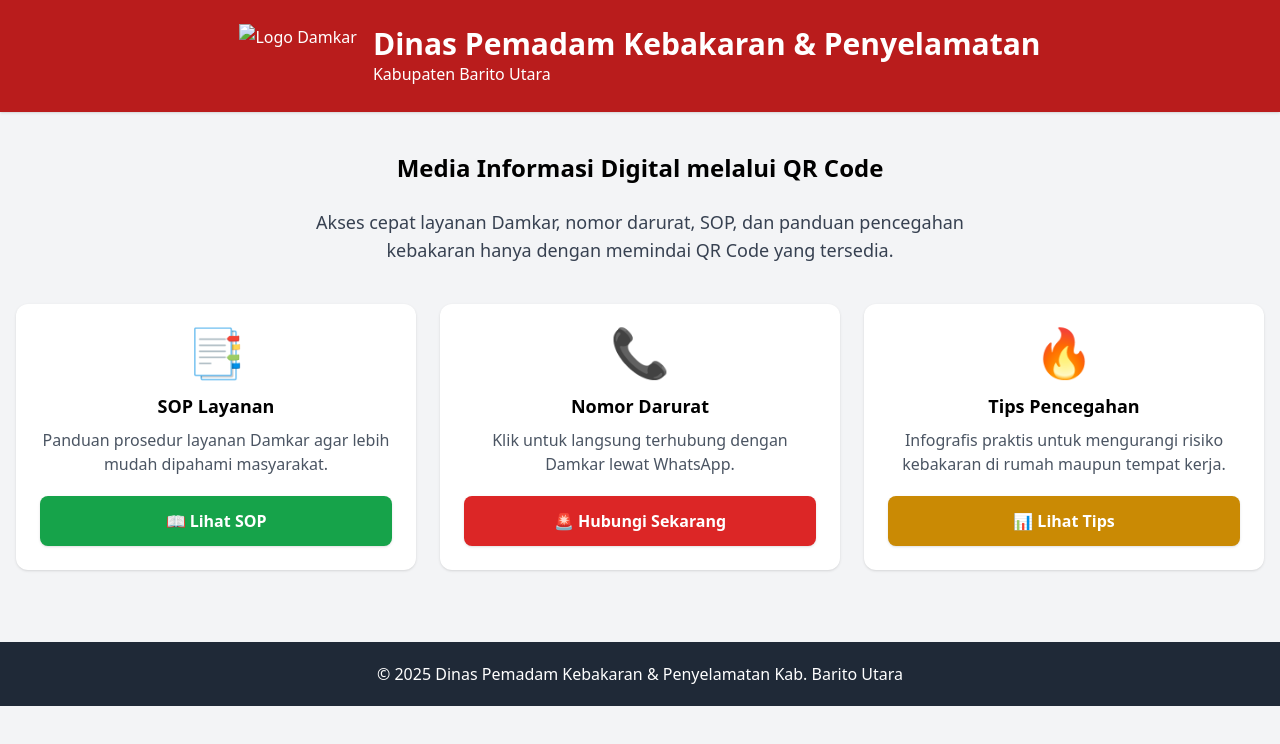
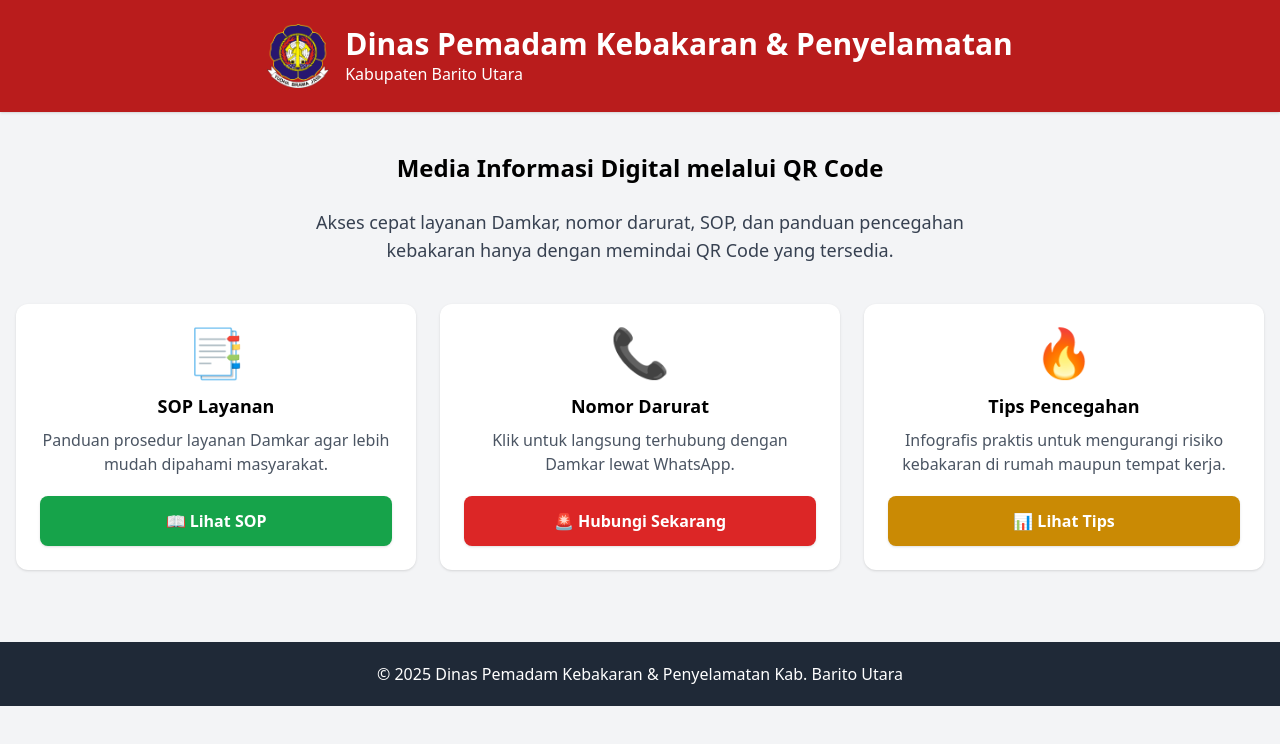
Before and after one commit to jokocahyo/landing-page, a plain HTML site: page index.html in a window 1280 px wide. Drawn offline with nearby package versions, Linux system fonts and the light colour scheme.

Commit message:
Update index.html

```diff
--- a/index.html
+++ b/index.html
@@ -12,7 +12,7 @@
 <header class="bg-red-700 text-white py-6 shadow">
   <div class="container mx-auto flex flex-col md:flex-row items-center justify-center gap-4 px-4">
     <!-- Logo -->
-    <img src="LOGO-DAMKAR.png" alt="Logo Damkar" class="h-12 md:h-16">
+    <img src="asset/LOGO-DAMKAR.png" alt="Logo Damkar" class="h-12 md:h-16">
 
     <!-- Text -->
     <div class="text-center md:text-left">
```
